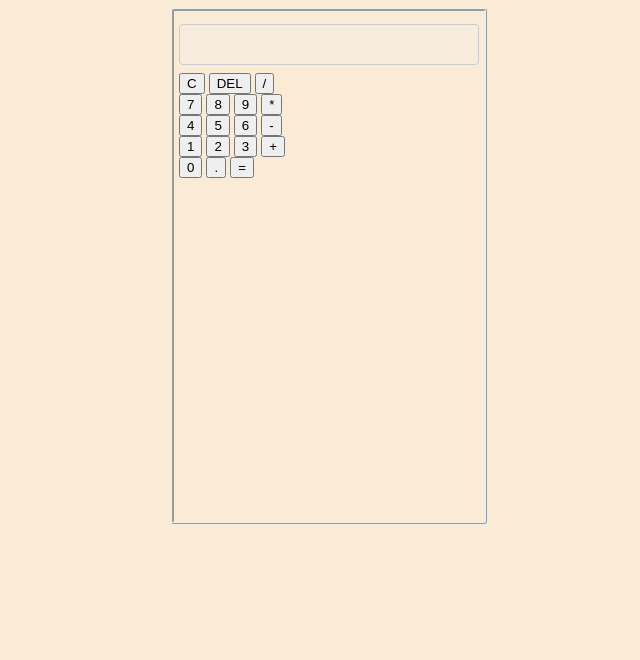
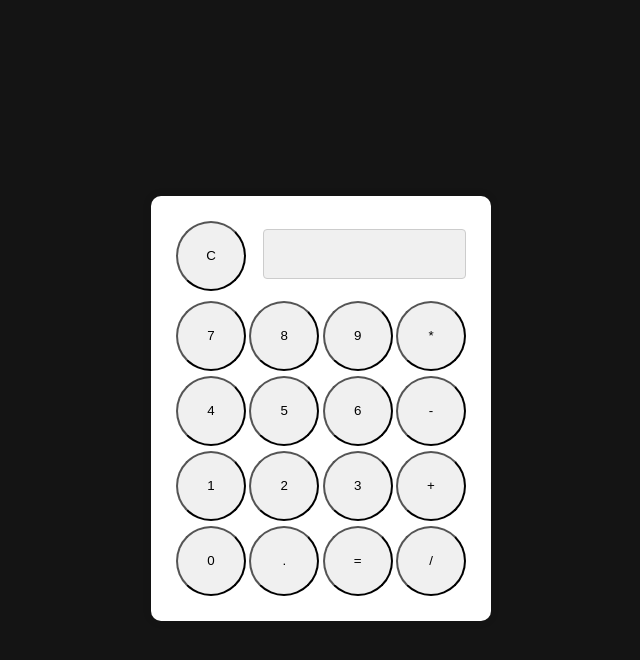
Before and after one commit to LeonardoCarreraSilva/CalculatorJS, a plain HTML site: page index.html in a window 1280 px wide. Shown: the whole page, without its empty margins (319-959 px from the left). Drawn offline with Linux system fonts and the light colour scheme.

Commit message:
end of project

```diff
--- a/index.html
+++ b/index.html
@@ -1,5 +1,6 @@
 <!DOCTYPE html>
 <html lang="en">
+
 <head>
   <meta charset="UTF-8">
   <meta name="viewport" content="width=device-width, initial-scale=1.0">
@@ -7,22 +8,19 @@
   <link rel="stylesheet" href="style.css">
   <title>Calculator JS</title>
 </head>
+
 <body>
   <div class="base">
     <div class="calculator">
       <div class="display">
+        <button class="buttonC" onclick="clearDisplay()">C</button>
         <input type="text" id="display" disabled value="">
       </div>
       <div class="buttons">
         <div class="row">
-          <button onclick="clearDisplay()">C</button>
-          <button onclick="deleteChar()">DEL</button>
-          <button onclick="appendChar('/')">/</button>
-        </div>
-        <div class="row">
-          <button onclick="appendChar('7')">7</button>
-          <button onclick="appendChar('8')">8</button>
-          <button onclick="appendChar('9')">9</button>
+          <button class="button" onclick="appendChar('7')">7</button>
+          <button class="button" onclick="appendChar('8')">8</button>
+          <button class="button" onclick="appendChar('9')">9</button>
           <button class="button" onclick="appendChar('*')">*</button>
         </div>
         <div class="row">
@@ -41,9 +39,11 @@
           <button class="button" onclick="appendChar('0')">0</button>
           <button class="button" onclick="appendChar('.')">.</button>
           <button class="button" onclick="calculate()">=</button>
+          <button class="button" onclick="appendChar('/')">/</button>
         </div>
       </div>
     </div>
   </div>
 </body>
+
 </html>
--- a/style.css
+++ b/style.css
@@ -1,35 +1,80 @@
-body{
-  background-color: antiquewhite;
+body {
   display: flex;
   justify-content: center;
-  width: 100vw;
+  align-items: center;
   height: 100vh;
+  background-color: #141414;
 }
 
-.calculator{
-  height: 500px;
+.calculator {
   width: 300px;
+  border-radius: 10px;
+  box-shadow: 0 0 10px rgba(0, 0, 0, 0.1);
+  background-color: #fff;
+  padding: 20px;
   display: flex;
   flex-direction: column;
-  padding: 5px;
-  border-style: ridge;
-  border-radius: 3px;
+  justify-content: space-between;
 }
 
-#display{
-  width: 100%;
+.buttonC {
+  width: 70px;
+  height: 70px;
+  border-radius: 50%;
+  background-color: #f0f0f0;
+  display: flex;
+  justify-content: center;
+  align-items: center;
+  cursor: pointer;
+  &:hover {
+    background-color: #e0e0e0;
+    cursor: crosshair;
+  }
+}
+
+.display {
+  display: flex;
+  justify-content: space-between;
+  margin: 5px;
+}
+
+#display {
+  width: 70%;
   padding: 12px 20px;
   margin: 8px 0;
   display: inline-block;
   border: 1px solid #ccc;
   border-radius: 4px;
   box-sizing: border-box;
+  font-size: 20px;
+  text-align: right;
+  height: 50px;
+  overflow: hidden;
+  white-space: nowrap;
+  text-overflow: ellipsis;
+  background-color: #f0f0f0;
 }
 
-.buttons{
+.buttons {
   width: 100%;
   height: 100%;
-  .row{
-    gap: 10px;
+  .row {
+    display: flex;
+    justify-content: space-between;
+    margin: 5px;
+    .button {
+      width: 70px;
+      height: 70px;
+      border-radius: 50%;
+      background-color: #f0f0f0;
+      display: flex;
+      justify-content: center;
+      align-items: center;
+      cursor: pointer;
+      &:hover {
+        background-color: #e0e0e0;
+        cursor: crosshair;
+      }
+    }
   }
 }
```
